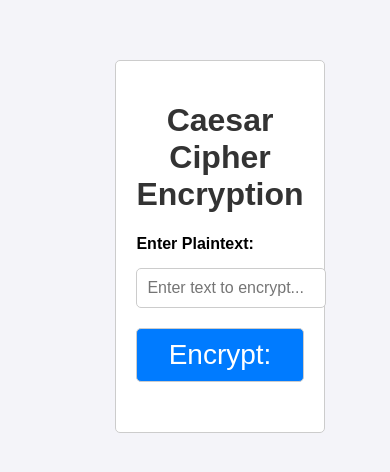
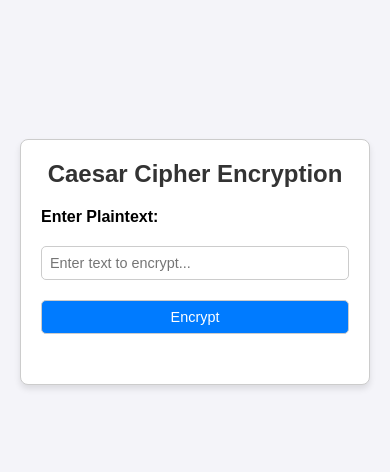
Before and after one commit to AloNdubuisi/fnuc-assignment, a plain HTML site: page index.html in a window 390 px wide. Shown: the part 160-632 px from the top of the page. Drawn offline with Linux system fonts and the light colour scheme.

Commit message:
updated the responsiveness

```diff
--- a/css/styles.css
+++ b/css/styles.css
@@ -1,49 +1,60 @@
+/* General Reset */
+* {
+    margin: 0;
+    padding: 0;
+    box-sizing: border-box;
+}
+
 body {
     display: flex;
     justify-content: center;
     align-items: center;
-    margin: auto;
     font-family: Arial, sans-serif;
-    margin: 200px;
+    min-height: 100vh;
     padding: 20px;
     background-color: #f4f4f9;
 }
 
 .container {
+    width: 100%;
     max-width: 600px;
-    margin: 0 auto;
     padding: 20px;
     border: 1px solid #ccc;
     background-color: #ffffff;
-    border-radius: 5px;
+    border-radius: 8px;
+    box-shadow: 0 4px 6px rgba(0, 0, 0, 0.1);
 }
 
 h1 {
     text-align: center;
+    font-size: 2rem;
     color: #333;
+    margin-bottom: 20px;
 }
 
 label {
     font-weight: bold;
     display: block;
-    margin-bottom: 5px;
+    margin-bottom: 10px;
+    font-size: 1rem;
 }
 
 input,
 button {
     width: 100%;
-    padding: 10px;
+    padding: 12px;
     margin: 10px 0;
     border: 1px solid #ccc;
     border-radius: 5px;
-    font-size: 16px;
+    font-size: 1rem;
 }
 
 button {
     background-color: #007bff;
     color: white;
     cursor: pointer;
-    font-size: 28px;
+    font-size: 1.1rem;
+    transition: background-color 0.3s ease;
 }
 
 button:hover {
@@ -52,6 +63,44 @@ button:hover {
 
 #result {
     margin-top: 20px;
+    font-size: 1.2rem;
     font-weight: bold;
     color: #df0104;
+    text-align: center;
 }
+
+/* Responsive Design */
+
+/* Tablets */
+@media (max-width: 768px) {
+    h1 {
+        font-size: 1.8rem;
+    }
+
+    input,
+    button {
+        padding: 10px;
+        font-size: 1rem;
+    }
+
+    #result {
+        font-size: 1.1rem;
+    }
+}
+
+/* Mobile Phones */
+@media (max-width: 480px) {
+    h1 {
+        font-size: 1.5rem;
+    }
+
+    input,
+    button {
+        padding: 8px;
+        font-size: 0.9rem;
+    }
+
+    #result {
+        font-size: 1rem;
+    }
+}
--- a/index.html
+++ b/index.html
@@ -9,12 +9,12 @@
 </head>
 
 <body>
-    <div div class="container">
+    <div class="container">
         <h1>Caesar Cipher Encryption</h1>
         <label for="plaintext">Enter Plaintext:</label>
         <input type="text" id="plaintext" placeholder="Enter text to encrypt..." />
 
-        <button onclick="encryptText()"><span>Encrypt:</span></button>
+        <button onclick="encryptText()">Encrypt</button>
 
         <div id="result"></div>
     </div>
```
